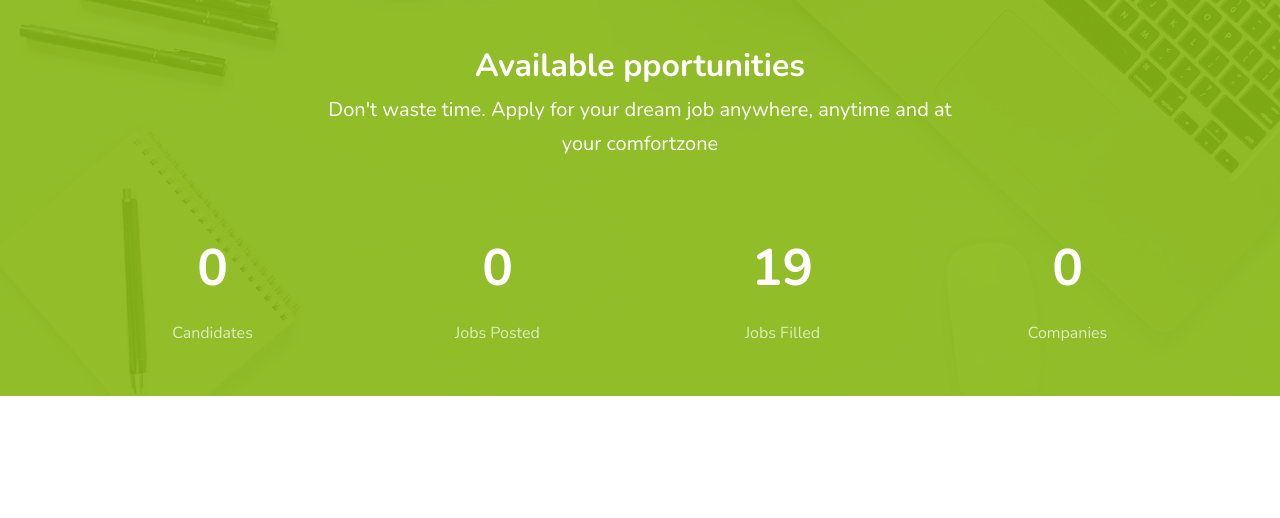
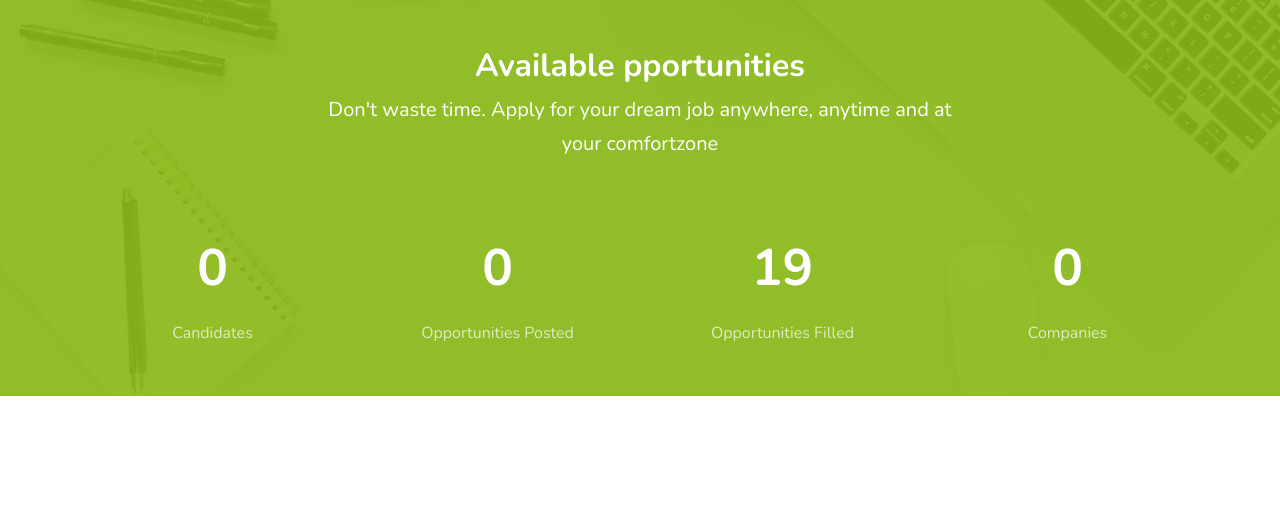
Before and after one commit to biwott21/django_work, a Django app: page / in a window 1280 px wide. Shown: the part 901-1419 px from the top of the page. Run offline with Django 3.2, Linux system fonts and the light colour scheme; data that the repository does not hold is empty; some libraries are stand-ins or nearby versions; some web fonts are replaced.

Commit message:
modified templates

```diff
--- a/template/jobapp/index.html
+++ b/template/jobapp/index.html
@@ -49,14 +49,14 @@
         <div class="d-flex align-items-center justify-content-center mb-2">
           <strong class="number" data-number="{{ total_jobs }}">0</strong>
         </div>
-        <span class="caption">Jobs Posted</span>
+        <span class="caption">Opportunities Posted</span>
       </div>
 
       <div class="col-6 col-md-6 col-lg-3 mb-5 mb-lg-0">
         <div class="d-flex align-items-center justify-content-center mb-2">
           <strong class="number" data-number="20">0</strong>
         </div>
-        <span class="caption">Jobs Filled</span>
+        <span class="caption">Opportunities Filled</span>
       </div>
 
       <div class="col-6 col-md-6 col-lg-3 mb-5 mb-lg-0">
--- a/template/jobapp/job-list.html
+++ b/template/jobapp/job-list.html
@@ -9,10 +9,10 @@
   <div class="container">
     <div class="row">
       <div class="col-md-7">
-        <h1 class="text-white font-weight-bold">Jobs</h1>
+        <h1 class="text-white font-weight-bold">Opportunities</h1>
         <div class="custom-breadcrumbs">
           <a href="{% url 'jobapp:home' %}">Home</a> <span class="mx-2 slash">/</span>
-          <span class="text-white"><strong>Jobs</strong></span>
+          <span class="text-white"><strong>Opportunities</strong></span>
         </div>
       </div>
     </div>
--- a/template/jobapp/job-single.html
+++ b/template/jobapp/job-single.html
@@ -245,7 +245,7 @@
 
     <div class="row mb-5 justify-content-center">
       <div class="col-md-7 text-center">
-        <h2 class="section-title mb-2">{{ total }} Related Jobs</h2>
+        <h2 class="section-title mb-2">{{ total }} Related Opportunities</h2>
       </div>
     </div>
 
```
